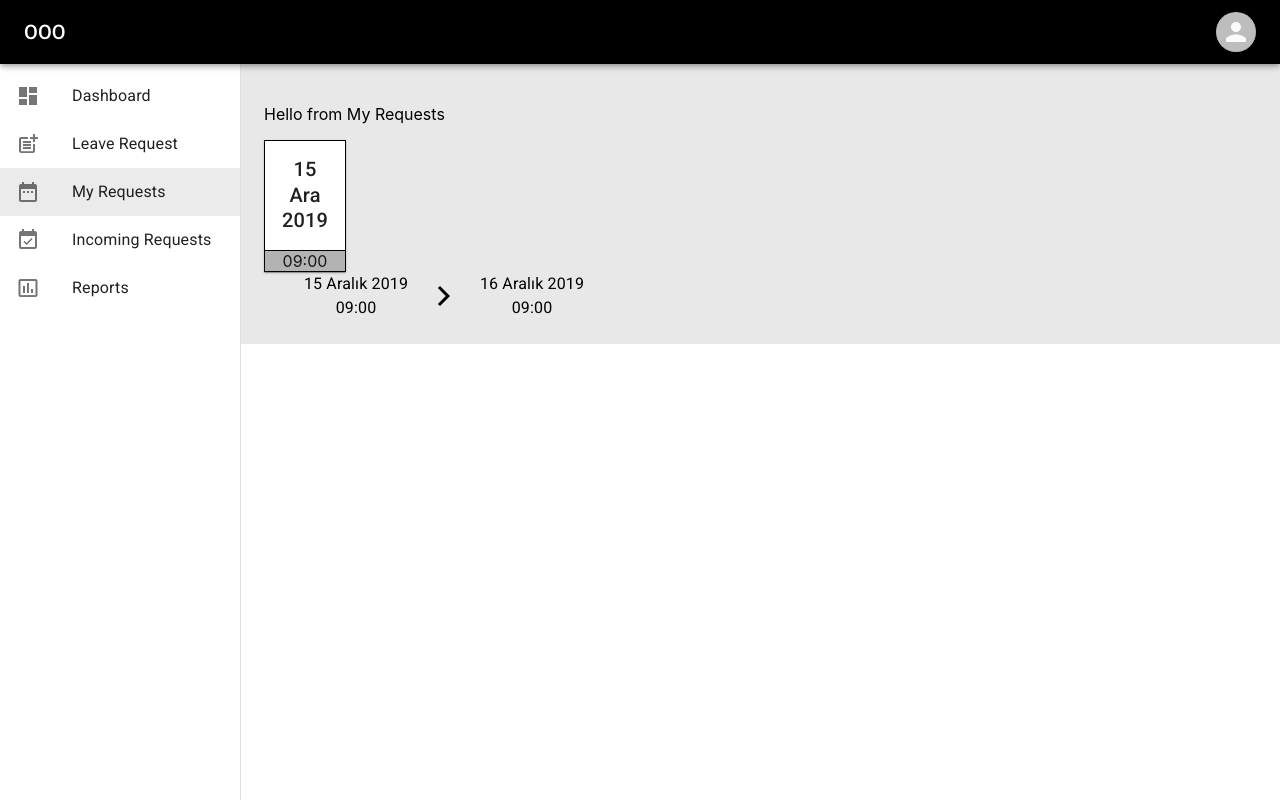
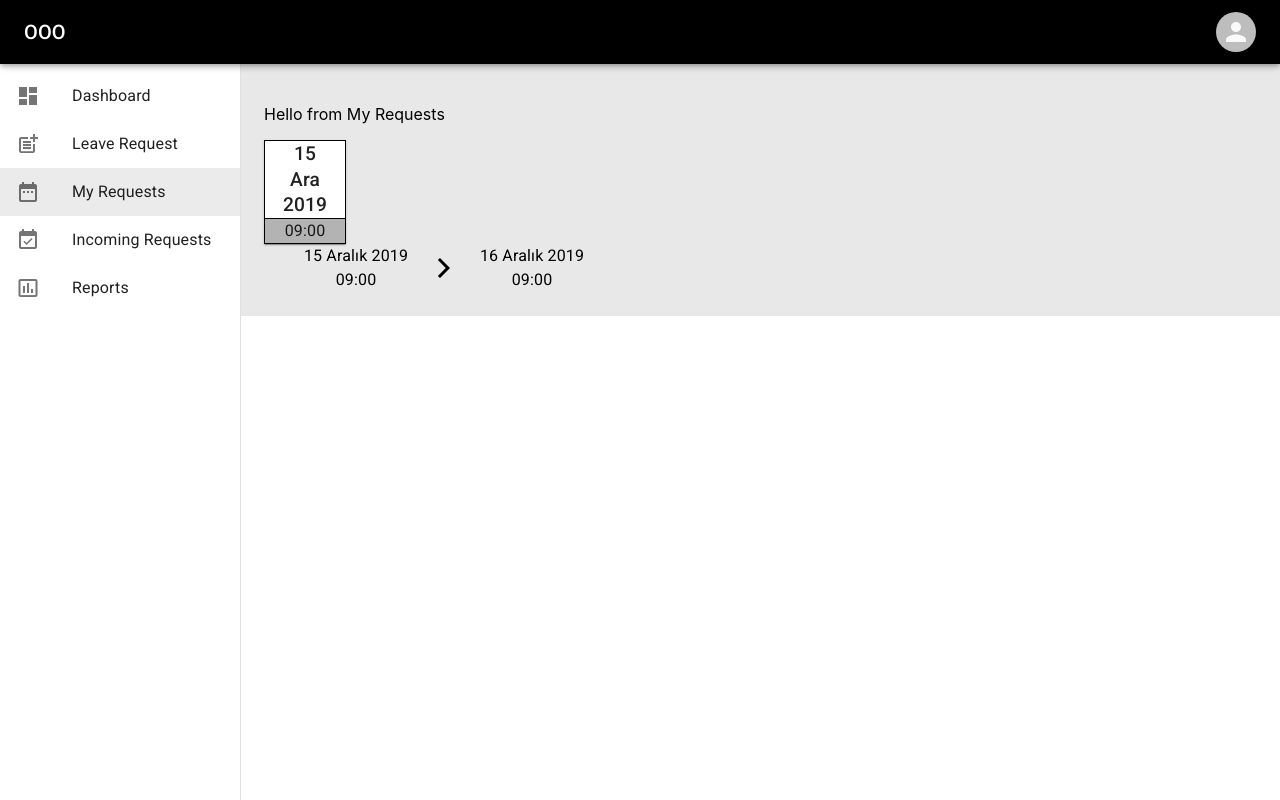
Before and after one commit to EmakinaTR/out-of-office, a React (Create React App) app: page /myrequests in a window 1280 px wide. Built offline with nearby package versions, Linux system fonts and the light colour scheme.

Commit message:
Add support to style text size from props

```diff
--- a/src/components/UIElements/date/DateCalendar.js
+++ b/src/components/UIElements/date/DateCalendar.js
@@ -1,39 +1,59 @@
-import React from 'react';
-import { makeStyles } from '@material-ui/core/styles';
-import Card from '@material-ui/core/Card';
-import CardContent from '@material-ui/core/CardContent';
-import Typography from '@material-ui/core/Typography';
-import Box from '@material-ui/core/Box';
-
-const useStyles = makeStyles({
+import React from "react";
+import { makeStyles } from "@material-ui/core/styles";
+import Card from "@material-ui/core/Card";
+import CardContent from "@material-ui/core/CardContent";
+import Typography from "@material-ui/core/Typography";
+import Box from "@material-ui/core/Box";
+import PropTypes from "prop-types";
+const useStyles = makeStyles(theme => ({
   card: {
-        maxWidth: '80px',
-        border: '1px solid black',
-        textAlign: 'center',
+    maxWidth: "80px",
+    border: "1px solid black",
+    textAlign: "center",
     borderRadius: 0
   },
+  cardContent: {
+    padding: 0
+  },
   time: {
-        backgroundColor: '#b3b3b3',
-        borderTop: '1px solid black',
+    backgroundColor: "#b3b3b3",
+    borderTop: "1px solid black"
   },
   lineHeightControl: {
-        lineHeight: '1.6rem'
+    lineHeight: props => props.textLineHeight,
+    fontSize: props => props.textFontSize
   }
-});
+}));
 
-export default function DateCalendar() {
-    const classes = useStyles();
+export default function DateCalendar(props) {
+  const classes = useStyles(props);
 
   return (
     <Card className={classes.card}>
-            <CardContent>
-                <Typography variant="h6" className={classes.lineHeightControl}>15</Typography>
-                <Typography variant="h6" className={classes.lineHeightControl}>Ara</Typography>
-                <Typography variant="h6" className={classes.lineHeightControl}>2019</Typography>
+      <CardContent className={classes.cardContent}>
+        <Typography variant="h6" className={classes.lineHeightControl}>
+          15
+        </Typography>
+        <Typography variant="h6" className={classes.lineHeightControl}>
+          Ara
+        </Typography>
+        <Typography variant="h6" className={classes.lineHeightControl}>
+          2019
+        </Typography>
       </CardContent>
       <Box className={classes.time}>
-                09:00
+        <Typography>09:00</Typography>
       </Box>
     </Card>
   );
 }
+
+DateCalendar.propTypes = {
+  textFontSize: PropTypes.string,
+  textLineHeight: PropTypes.string
+};
+
+DateCalendar.defaultProps = {
+  textFontSize: "1.2rem",
+  textLineHeight: "1.6rem"
+};
```
Lines whose indentation alone changed are shown as unchanged.
